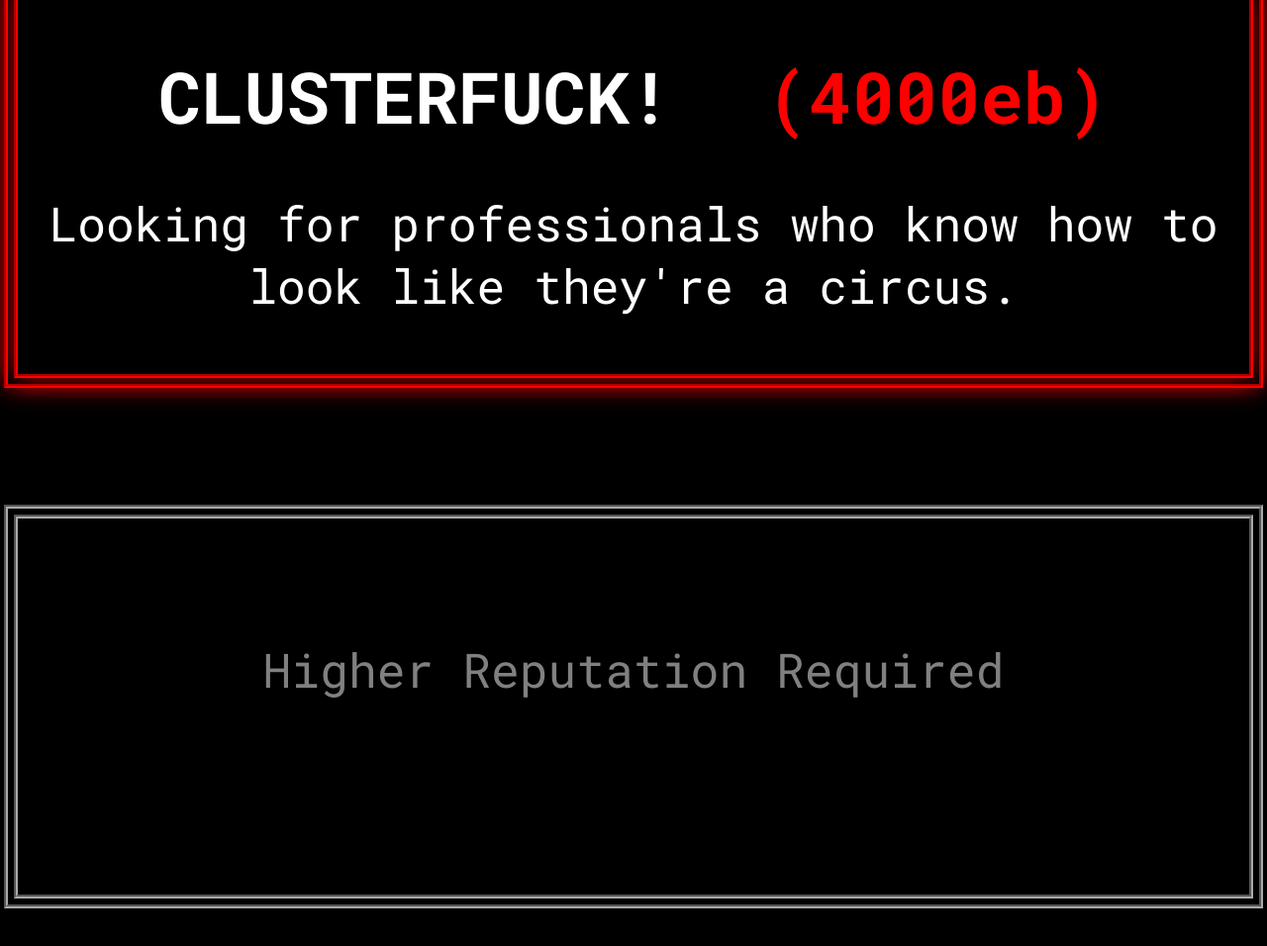
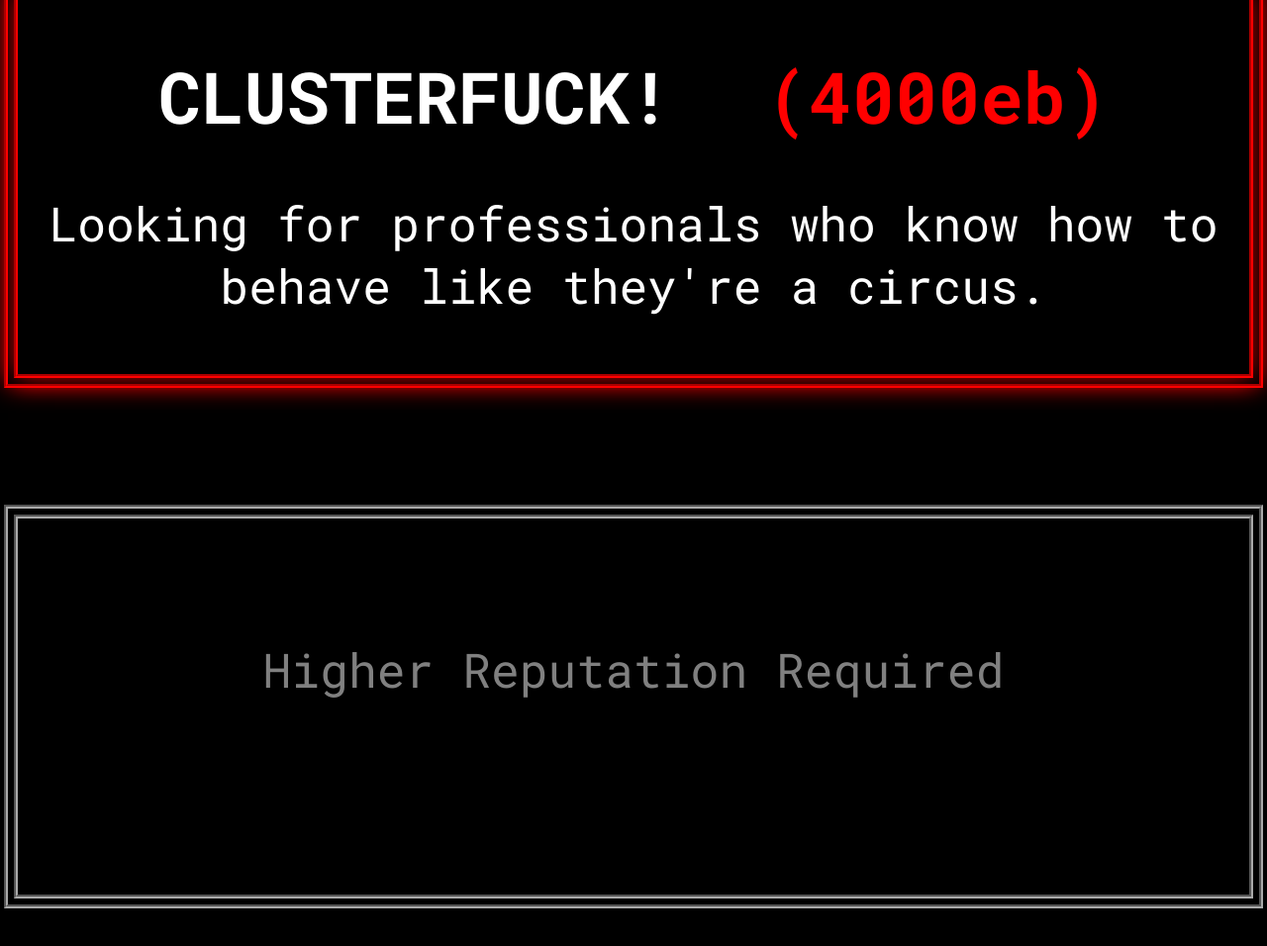
Before and after one commit to mercurius-online/mercurius, a plain HTML site: page list.html in a window 1280 px wide. Shown: the part 2535-3491 px from the top of the page at 99% size. Drawn offline with Linux system fonts and the light colour scheme.

Commit message:
Update list.html

```diff
--- a/list.html
+++ b/list.html
@@ -127,7 +127,7 @@
           <sameline>
           <h3>CLUSTERFUCK!</h3><h4> (4000eb)</h4>
           </sameline>
-          <p>Looking for professionals who know how to look like they're a circus.</p>
+          <p>Looking for professionals who know how to behave like they're a circus.</p>
           </div>
       </div>
       </a>
```
